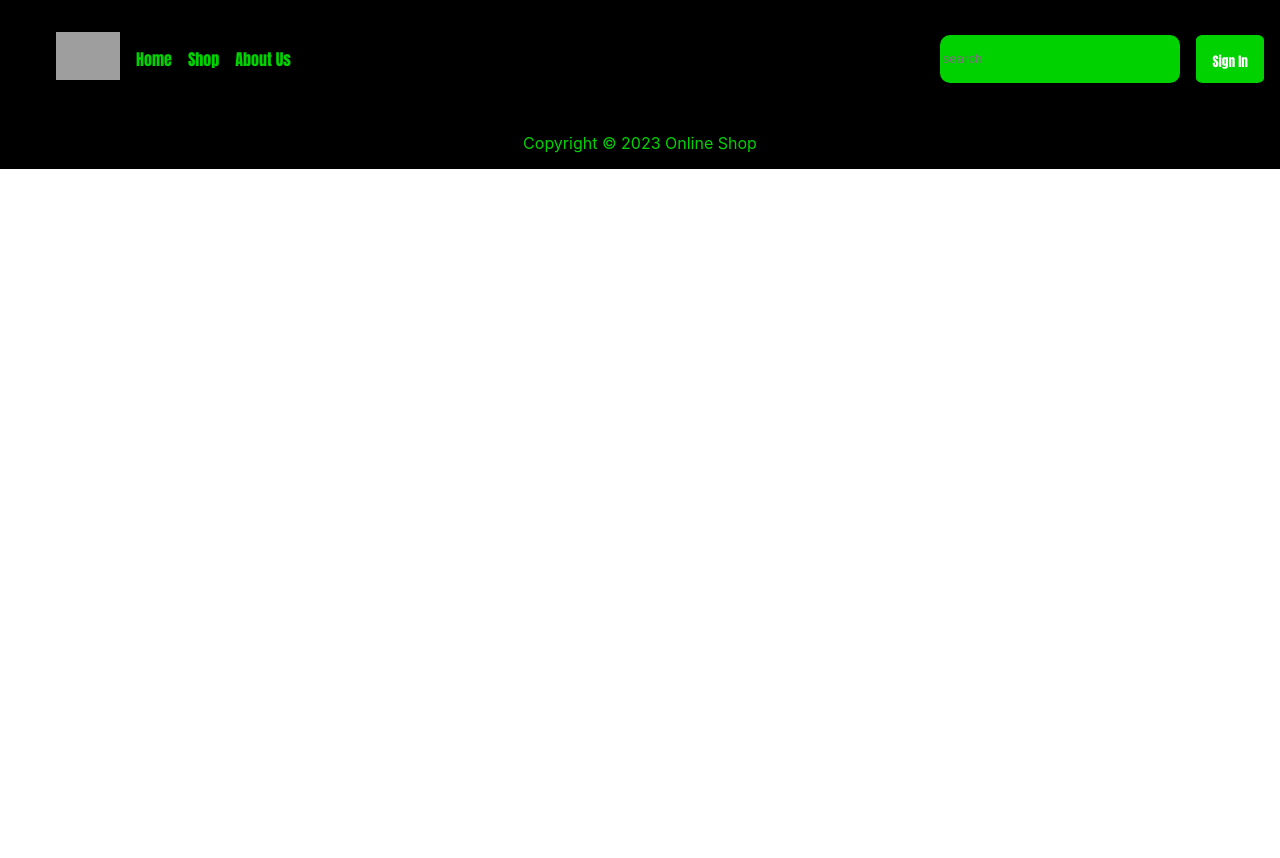
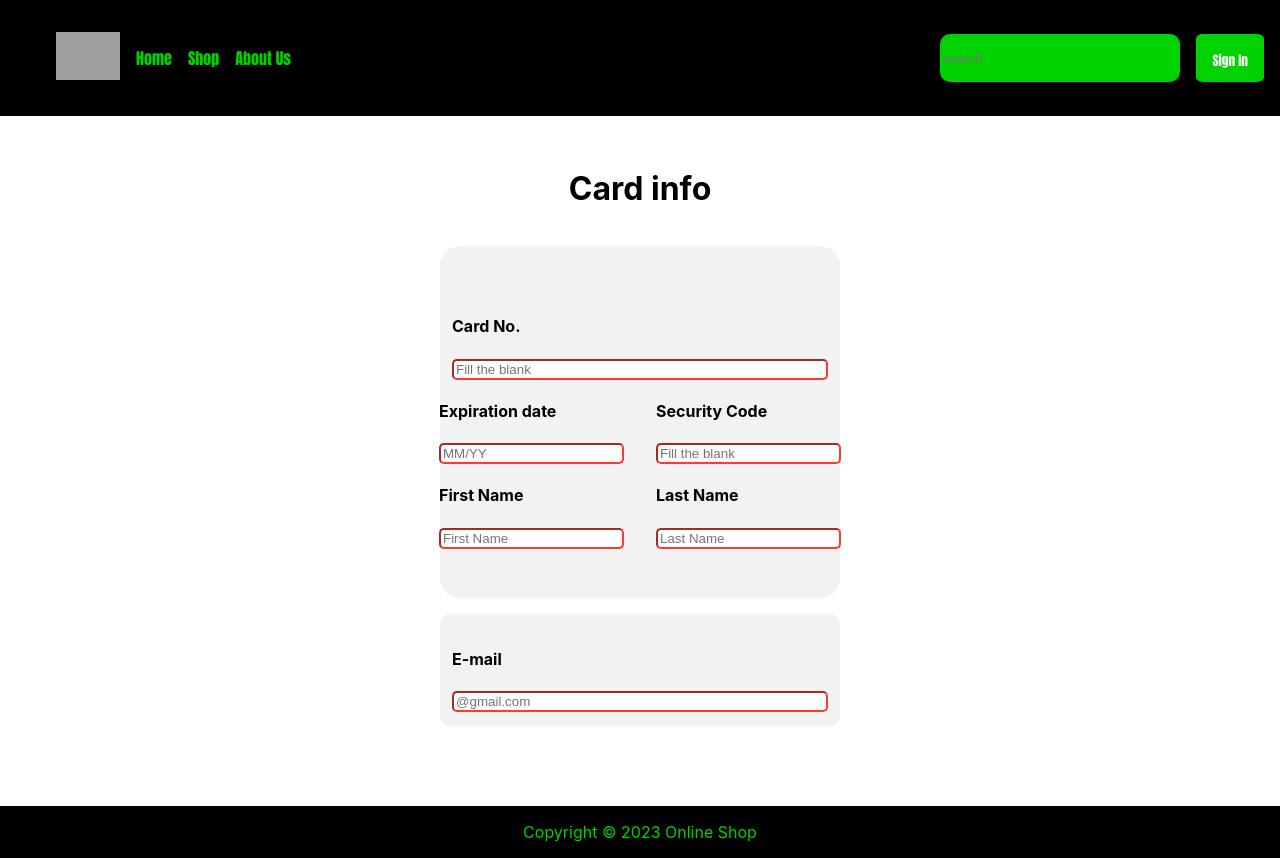
Before and after one commit to TuychiboyevBobur/shop, a React (Create React App) app: page /addcard in a window 1280 px wide. Before the commit the page ends 800 px from the top, so only its background shows below. Built offline with nearby package versions, Linux system fonts and the light colour scheme; grey boxes are pictures that could not be loaded.

Commit message:
addCard page va login page va ProductDetails  page qo'shild

```diff
--- a/src/App.css
+++ b/src/App.css
@@ -1,28 +1,31 @@
-nav{
+nav {
   display: flex;
   justify-content: space-between;
   padding: 1rem;
   background-color: black;
-
 }
 
-ul, li{
+ul,
+li {
   display: flex;
   align-items: center;
   gap: 1rem;
 }
-
-a, li{
-    color: rgb(0, 210, 0);
+a {
+  color: black;
   text-decoration: none;
   list-style: none;
-    font-family: Impact, Haettenschweiler, 'Arial Narrow Bold', sans-serif;
+}
+.nav-link,
+li {
+  color: rgb(0, 210, 0);
+  font-family: Impact, Haettenschweiler, "Arial Narrow Bold", sans-serif;
 }
 
-a:hover{
+.nav-link:hover {
   color: rgb(14, 139, 14);
 }
-nav input{
+nav input {
   width: 15rem;
   height: 3rem;
   border: none;
@@ -30,41 +33,41 @@ nav input{
   background-color: rgb(0, 210, 0);
   color: white;
 }
-.btn-search{
+.btn-search {
   display: flex;
   align-self: center;
   display: flex;
   gap: 1rem;
 }
-.navbar-btn{
+.navbar-btn {
   height: 3rem;
   border: none;
   color: white;
-    font-family: Impact, Haettenschweiler, 'Arial Narrow Bold', sans-serif;
+  font-family: Impact, Haettenschweiler, "Arial Narrow Bold", sans-serif;
   padding: 1rem;
   border-radius: 10%;
   background-color: rgb(0, 210, 0);
 }
-.navbar-btn:hover{
+.navbar-btn:hover {
   background-color: rgb(14, 139, 14);
 }
 nav img {
   width: 4rem;
   height: 3rem;
 }
-.btn-a{
+.btn-a {
   color: white;
 }
-.online-shop{
+.online-shop {
   margin: 2rem;
 }
-.product{
+.product {
   display: flex;
   flex-direction: column;
   justify-content: space-around;
   width: 12rem;
 }
-.text-1{
+.text-1 {
   margin-left: 380px;
   position: relative;
   animation-name: hotl-text;
@@ -72,38 +75,100 @@ nav img {
   animation-duration: 10s;
 }
 @keyframes hotl-text {
-    0%  {opacity: 0%;}
-    15%  {opacity: 0%;}
-    25% {opacity: 100%;}
-    50% {opacity: 100%;}
-    75% {opacity: 90%;}
-    100% {opacity: 0%;}
+  0% {
+    opacity: 0%;
   }
-.product-list{
+  15% {
+    opacity: 0%;
+  }
+  25% {
+    opacity: 100%;
+  }
+  50% {
+    opacity: 100%;
+  }
+  75% {
+    opacity: 90%;
+  }
+  100% {
+    opacity: 0%;
+  }
+}
+.product-list {
   display: flex;
   flex-wrap: wrap;
   gap: 1rem;
 }
-.product-img{
+.product-img {
   width: 12rem;
   height: 18rem;
+  position: relative;
+  overflow: hidden;
   border-radius: 10%;
 }
-.product-btn{
+.product-btn {
   padding: 0.5rem;
   border-radius: 10px;
   background-color: black;
   border: none;
+}
+.product-btn a {
       color: rgb(0, 210, 0);
 }
-.product-price{
+.product-price {
   display: flex;
-    font-family:'Franklin Gothic Medium', 'Arial Narrow', Arial, sans-serif;
+  font-family: "Franklin Gothic Medium", "Arial Narrow", Arial, sans-serif;
+}
+.login-form {
+  display: flex;
+  flex-direction: column;
+  justify-content: center;
+  align-items: center;
+  width: auto;
+  height: 76vh;
+  font-family: Arial, sans-serif;
 }
 
-footer{
+.login-label {
+  display: flex;
+  flex-direction: column;
+  align-items: flex-start;
+  margin-bottom: 10px;
+}
+
+.login-input {
+  margin-top: 5px;
+  padding: 5px;
+  border-radius: 3px;
+  border: 1px solid #ccc;
+  font-size: 16px;
+}
+
+.login-btn {
+  margin-top: 20px;
+  padding: 10px 20px;
+  background-color: #4caf50;
+  color: #fff;
+  border-radius: 3px;
+  border: none;
+  font-size: 16px;
+  cursor: pointer;
+}
+
+.login-btn:hover {
+  background-color: #3e8e41;
+}
+
+input:invalid {
+  border-color: #ff3b30;
+}
+footer {
   display: flex;
   justify-content: center;
   background-color: black;
   color: rgb(0, 210, 0);
 }
+
+.product-img:hover {
+  transform: scale(1.05);
+}
--- a/src/App.jsx
+++ b/src/App.jsx
@@ -3,12 +3,13 @@ import NavBar from "./Components/Navbar/Navbar"
 import "bootstrap"
 import Footer from "./Components/Footer/Footer"
 import { BrowserRouter, Routes, Route } from "react-router-dom"
-// import styled from 'styled-components';
 import OnlineShop from "./Components/Section/OnlineShop"
 import About from "./Components/About/About"
-import Contact from "./Components/Contact/Contact"
-import Home from "./pages/home"
-import Example from "./pages/home"
+import Example from "./Components/Section/home"
+import Details from "./Components/Section/ProductDetails"
+import LoginPage from "./Components/Login/LoginPage"
+import AddCard from "./Components/Section/Addcard"
+
 
 function App() {
   return (
@@ -19,7 +20,9 @@ function App() {
           <Route path="/" element={<Example />} />
           <Route path="/shop" element={<OnlineShop />} />
           <Route path="/about" element={<About />} />
-          <Route path="/contact" element={<Contact />} />
+          <Route path="/contact" element={<LoginPage />} />
+          <Route path="/addcard" element={<AddCard />} />
+          <Route path="/product/:key" element={<Details />} />
         </Routes>
         <Footer />
       </BrowserRouter>
--- a/src/Components/Contact/Contact.jsx
+++ /dev/null
@@ -1,12 +0,0 @@
-import React from "react";
-
-function Contact(){
-
-    return(
-        <div className="contact">
-            <h1>contact</h1>
-        </div>
-    )
-}
-
-export default Contact;
--- /dev/null
+++ b/src/Components/Login/LoginPage.jsx
@@ -0,0 +1,45 @@
+import React, { useState } from "react"
+
+function LoginPage() {
+  const [username, setUsername] = useState("")
+  const [password, setPassword] = useState("")
+
+  const handleUsernameChange = (event) => setUsername(event.target.value)
+  const handlePasswordChange = (event) => setPassword(event.target.value)
+
+  const handleSubmit = (event) => {
+    event.preventDefault()
+    console.log(`Username: ${username}\nPassword: ${password}`)
+    // TODO: Send login request to server
+  }
+
+  return (
+    <form className="login-form" onSubmit={handleSubmit}>
+      <label className="login-label">
+        Username:
+        <input
+          className="login-input"
+          type="text"
+          value={username}
+          onChange={handleUsernameChange}
+        />
+      </label>
+      <br />
+      <label className="login-label">
+        Password:
+        <input
+          className="login-input"
+          type="password"
+          value={password}
+          onChange={handlePasswordChange}
+        />
+      </label>
+      <br />
+      <button className="login-btn" type="submit">
+        Sign In
+      </button>
+    </form>
+  )
+}
+
+export default LoginPage;
--- /dev/null
+++ b/src/Components/Section/Addcard.jsx
@@ -0,0 +1,110 @@
+import React from "react"
+import styled from "styled-components"
+
+const Sellcontainer = styled("div")`
+  display: flex;
+  flex-direction: column;
+  justify-content: center;
+  align-items: center;
+  margin: 1rem 0;
+  width: 25rem;
+  height: 22rem;
+  border-radius: 20px;
+  background-color: #f2f2f2;
+`
+
+const Card = styled("input")`
+  width: 23rem;
+  border-radius: 5px;
+`
+const CardDate = styled("input")`
+  border-radius: 5px;
+`
+const CardSvc = styled("input")`
+  border-radius: 5px;
+`
+const LastName = styled("input")`
+  border-radius: 5px;
+`
+const FirstName = styled("input")`
+  border-radius: 5px;
+`
+const EmailInput = styled("input")`
+  width: 23rem;
+  border-radius: 5px;
+`
+const DateSvc = styled("div")`
+  display: flex;
+  gap: 2rem;
+`
+const Date = styled("div")``
+const Svc = styled("div")``
+const First = styled("div")``
+const Last = styled("div")``
+const H1 = styled("h1")``
+const H4 = styled("h4")``
+const Name = styled("div")`
+  display: flex;
+  gap: 2rem;
+`
+const Email = styled("div")`
+  display: flex;
+  flex-direction: column;
+  justify-content: center;
+  align-items: center;
+  width: 25rem;
+  border-radius: 10px;
+  height: 7rem;
+  background-color: #f2f2f2;
+  margin-bottom: 3rem;
+`
+const Container = styled("div")`
+  display: flex;
+  flex-direction: column;
+  justify-content: center;
+  align-items: center;
+  padding: 2rem;
+`
+const Cardno = styled("div")``
+const Emailcontainer = styled("div")``
+const AddCard = () => {
+  return (
+    <Container>
+      <H1>Card info</H1>
+      <Sellcontainer>
+        <Cardno>
+          <H4>Card No.</H4>
+          <Card placeholder="Fill the blank" type="number" required></Card>
+        </Cardno>
+        <DateSvc>
+          <Date>
+            <H4>Expiration date</H4>
+            <CardDate placeholder="MM/YY" type="number" required></CardDate>
+          </Date>
+          <Svc>
+            <H4>Security Code</H4>
+            <CardSvc placeholder="Fill the blank" required></CardSvc>
+          </Svc>
+        </DateSvc>
+        <Name>
+          <First>
+            <H4>First Name</H4>
+            <FirstName placeholder="First Name" required></FirstName>
+          </First>
+          <Last>
+            <H4>Last Name</H4>
+            <LastName placeholder="Last Name" required></LastName>
+          </Last>
+        </Name>
+      </Sellcontainer>
+      <Email>
+        <Emailcontainer>
+        <H4>E-mail</H4>
+        <EmailInput placeholder="@gmail.com" type="email" required></EmailInput>
+        </Emailcontainer>
+      </Email>
+    </Container>
+  )
+}
+
+export default AddCard
--- a/src/Components/Section/Product.jsx
+++ b/src/Components/Section/Product.jsx
@@ -1,14 +1,21 @@
 import React from "react";
+import { Link } from "react-router-dom";
 
-const Product = ({ name, image, price }) => {
+
+const Product = ({ name, image, price , id,  }) => {
   return (
     <div className="product">
-      <img className="product-img" src={image} alt={name} />
-      <h3>{name}</h3>
-      <p className="product-price">${price.toFixed(2)}</p>
-      <button className="product-btn">Add to Cart</button>
+      <Link to={`/product/${id}`}>
+        <img className="product-img" src={image} alt={name} />
+        <h3>{name}</h3>
+        <p className="product-price">${price.toFixed(2)}</p>
+      </Link>
+
+      <button className="product-btn">
+        <Link to="/addcard">Add to Cart</Link>
+      </button>
     </div>
-  );
+  )
 };
 
 export default Product;
--- /dev/null
+++ b/src/Components/Section/ProductDetails.jsx
@@ -0,0 +1,11 @@
+import React from "react";
+
+const Details = () => {
+    return (
+      <div>
+        <h1>Hello</h1>
+      </div>
+    )
+}
+
+export default Details;
--- a/src/pages/home.jsx
+++ b/src/Components/Section/home.jsx
@@ -1,4 +1,4 @@
-import React, { useState } from "react"
+import React from "react"
 import { Link } from "react-router-dom";
 import styled from "styled-components";
 
```
Also changed, not shown: src/Components/Navbar/Navbar.jsx (+18 -9 lines). Lines whose indentation alone changed are shown as unchanged.
